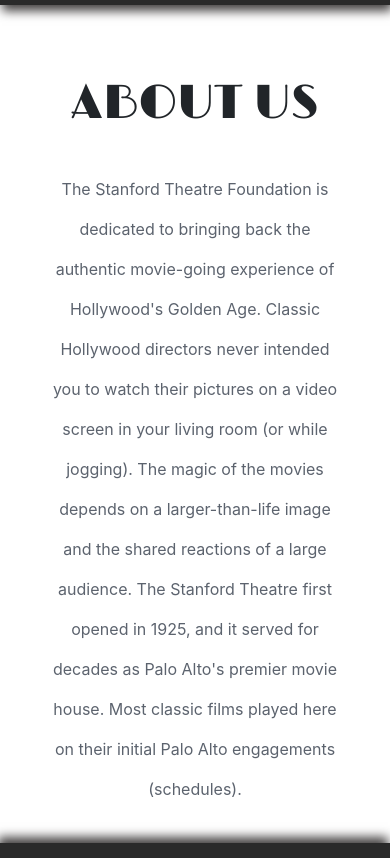
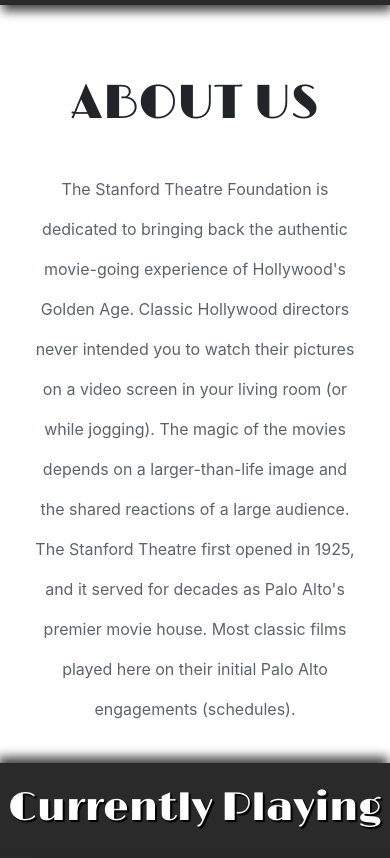
Before and after one commit to ek1668/StanfordTheaterTest, a plain HTML site: page index.html in a window 390 px wide. Shown: the part 841-1699 px from the top of the page. Drawn offline with nearby package versions, Linux system fonts and the light colour scheme.

Commit message:
mobile mode change

```diff
--- a/css/index.scss
+++ b/css/index.scss
@@ -92,7 +92,8 @@ section{
     }
 
     & p{
-      padding: 10%;
+      padding: 5%;
+      padding-bottom: 10%;
       width: auto;
       height: auto;
       margin: 0;
```
Also changed, not shown: css/index.css, dist/css/index.css, 2 other files.
